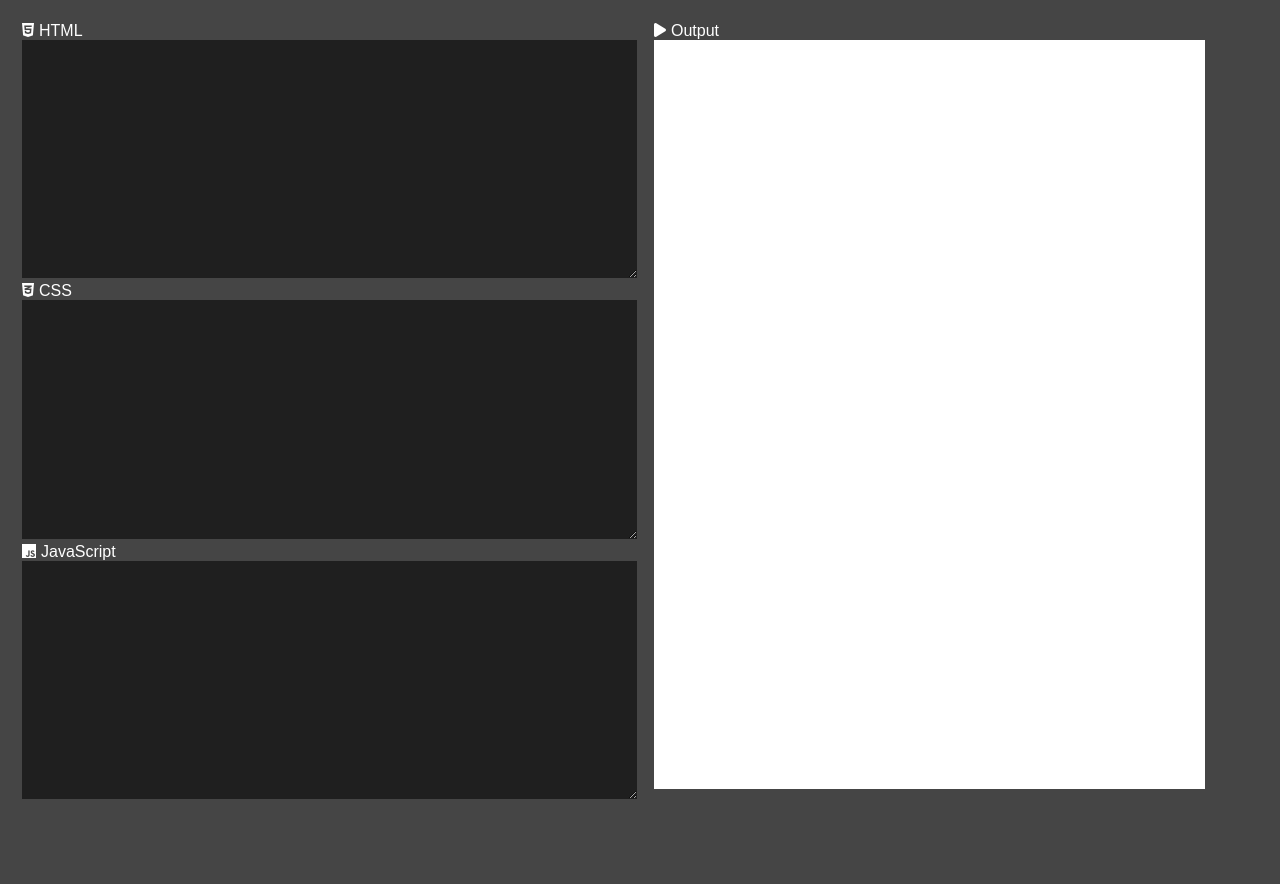
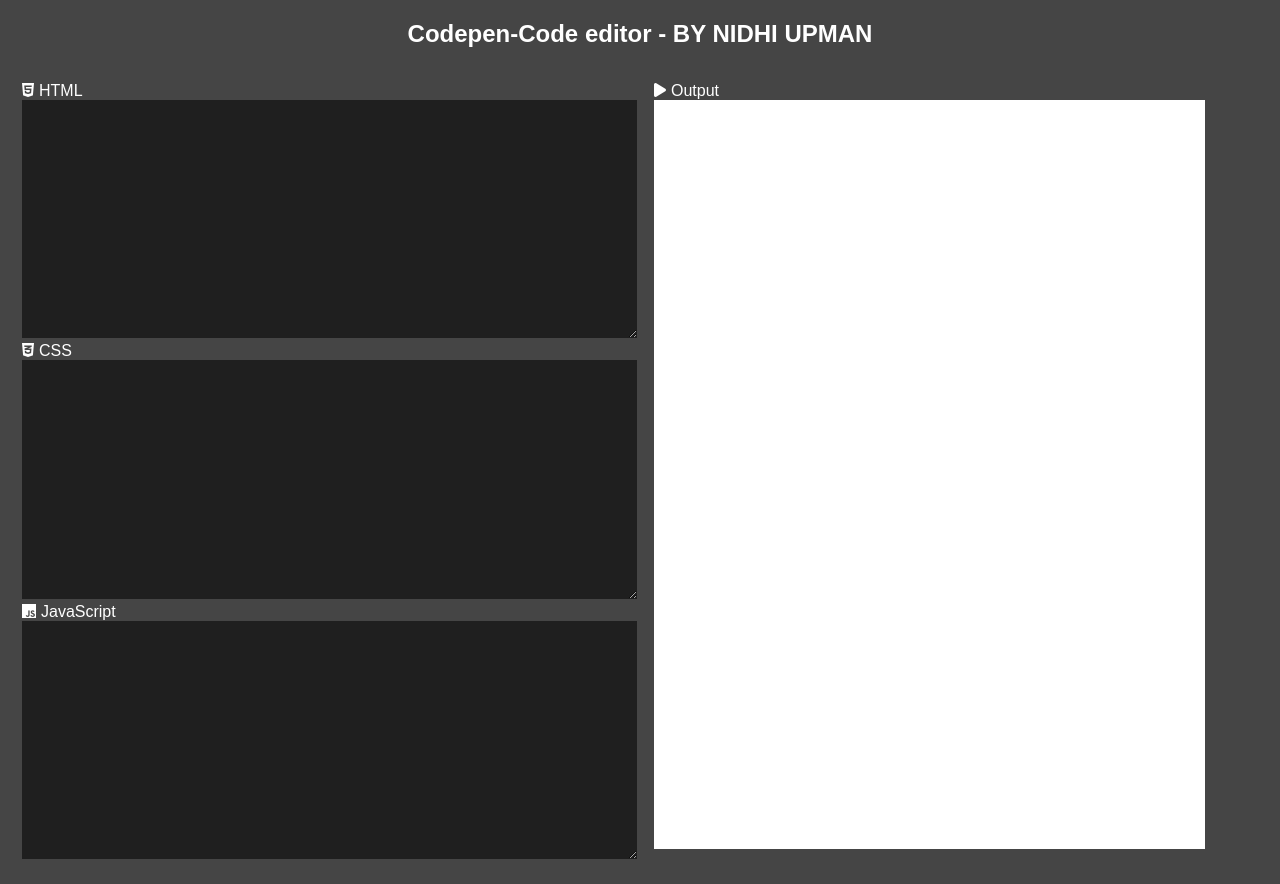
Before and after one commit to nidhiupman568/CODEPEN-CODE-EDITOR-HTML-CSS-JS-, a plain HTML site: page index.html in a window 1280 px wide. Before the commit the page ends 824 px from the top, so only its background shows below. Drawn offline with Linux system fonts and the light colour scheme.

Commit message:
change in heading

```diff
--- a/index.html
+++ b/index.html
@@ -5,7 +5,7 @@
     <meta charset="UTF-8">
     <meta http-equiv="X-UA-Compatible" content="IE=edge">
     <meta name="viewport" content="width=device-width, initial-scale=1.0">
-    <title>Codepen-Code editor-BY NIDHI UPMAN</title>
+    <title>Codepen-Code editor - BY NIDHI UPMAN</title>
     <link rel="stylesheet" href="style.css">
 
     <link rel="stylesheet" href="https://cdnjs.cloudflare.com/ajax/libs/font-awesome/6.0.0-beta2/css/all.min.css"
@@ -13,6 +13,11 @@
         crossorigin="anonymous" referrerpolicy="no-referrer" />
 
 </head>
+<div>
+    <center>
+        <h2>Codepen-Code editor - BY NIDHI UPMAN</h2>
+    </center>
+</div>
 
 <body>
     <div class="container">
```
